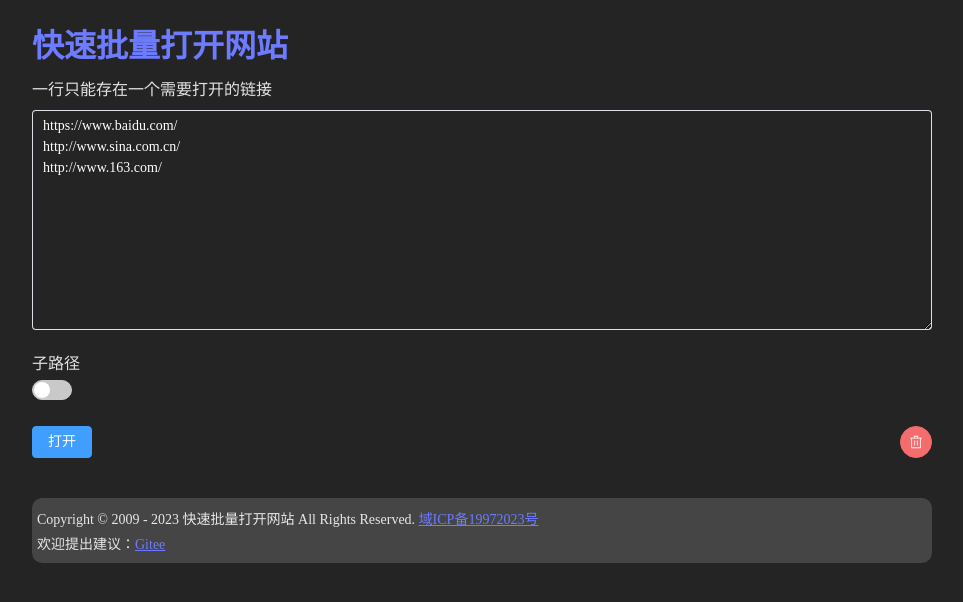
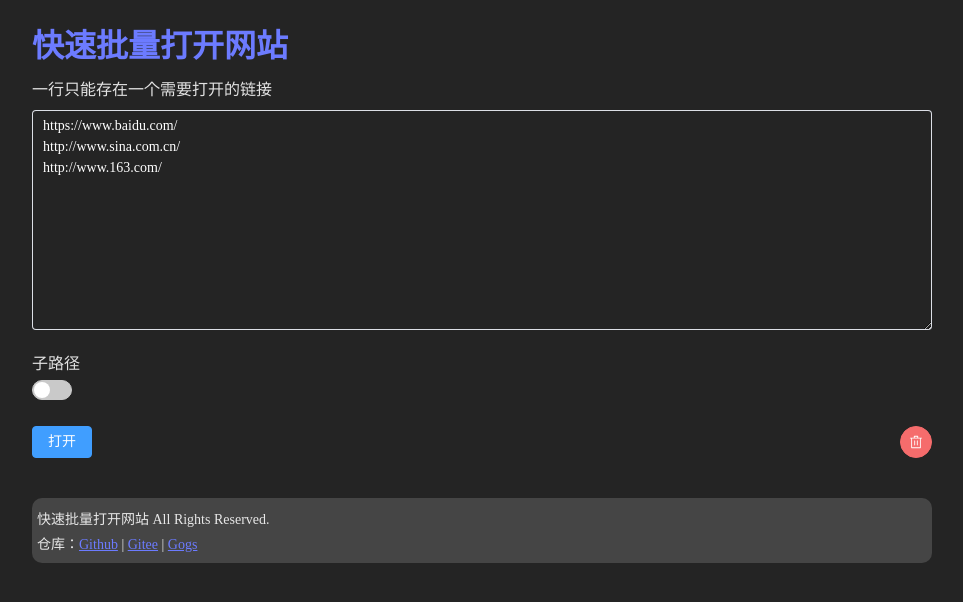
Before and after one commit to gantoho/fast_project, a Vue app: page / in a window 1280 px wide. Shown: the top 602 px of the page, without its empty margins (158-1121 px from the left). Built offline with nearby package versions, Linux system fonts and the light colour scheme; a web font is replaced by a local one.

Commit message:
update git link

```diff
--- a/src/components/Footer.vue
+++ b/src/components/Footer.vue
@@ -1,7 +1,7 @@
 <template>
     <div class="footer">
-        <p>Copyright © 2009 - 2023 快速批量打开网站 All Rights Reserved. <a href="http://www.miitbeian.gov.cn/" target="_blank">域ICP备19972023号</a></p>
-        <p>欢迎提出建议：<a href="https://gitee.com/fast" target="_blank" >Gitee</a></p>
+        <p>快速批量打开网站 All Rights Reserved.</p>
+        <p>仓库：<a href="https://github.com/gantoho/fast_project" target="_blank" >Github</a> | <a href="https://gitee.com/ganto/fast" target="_blank" >Gitee</a> | <a href="https://gogs.cevno.cn/ganto/fast" target="_blank" >Gogs</a></p>
     </div>
 </template>
 
```
